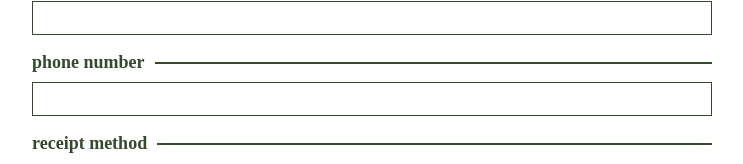
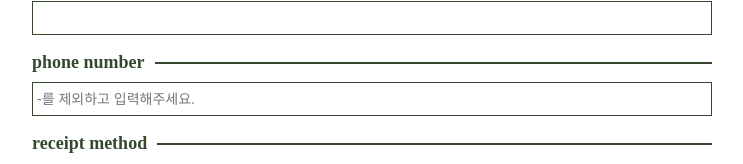
Before and after one commit to uniqueeest/post_card_web, a React (Vite) app: page /order in a window 1280 px wide. Shown: the part 462-626 px from the top of the page, without its empty margins (268-1011 px from the left). Built offline with nearby package versions, Linux system fonts and the light colour scheme; no server answers; a web font is replaced by a local one.

Commit message:
fix: placeholder 추가

```diff
--- a/src/pages/Order/components/FirstStep.tsx
+++ b/src/pages/Order/components/FirstStep.tsx
@@ -229,6 +229,7 @@ export function FirstStep({
         type="number"
         inputMode="numeric"
         id="phoneNumber"
+        placeholder="-를 제외하고 입력해주세요."
         label="phone number"
         value={infoValue.phoneNumber}
         onChange={handleChangeInputValue}
```
